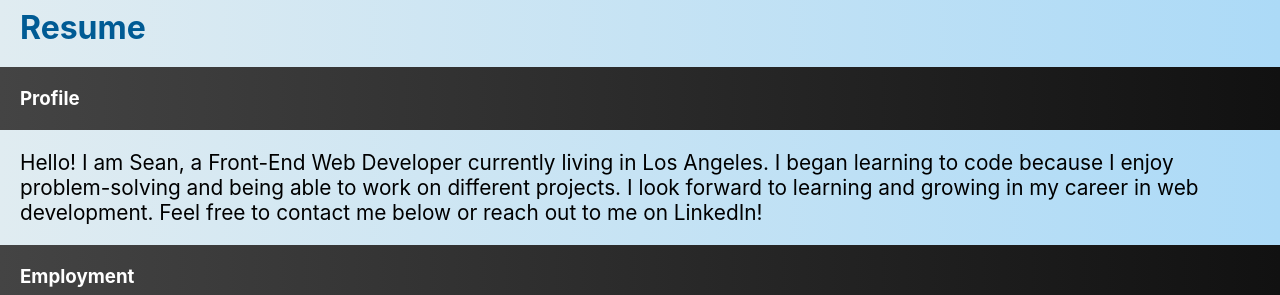
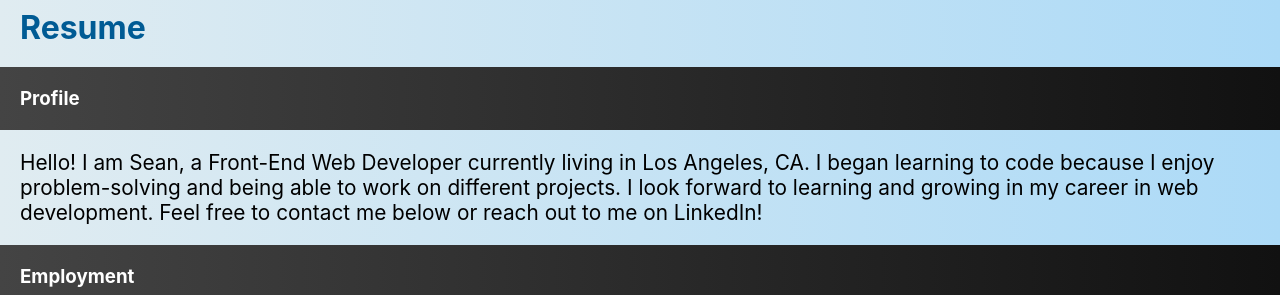
Before and after one commit to smburke1/Portfolio, a plain HTML site: page index.html in a window 1280 px wide. Shown: the part 1700-1995 px from the top of the page. Drawn offline with Linux system fonts and the light colour scheme.

Commit message:
Update index.html

```diff
--- a/index.html
+++ b/index.html
@@ -176,7 +176,7 @@
   <div class="resume" id="resume">
     <h2>Resume</h2>
     <h3>Profile</h3>
-    <p class="resume-div-1">Hello!  I am Sean, a Front-End Web Developer currently living in Los Angeles.  I began learning to code because I enjoy problem-solving and being able to work on different projects.  I look forward to learning and growing in my career in web development.  Feel free to contact me below or reach out to me on LinkedIn!</p>
+    <p class="resume-div-1">Hello!  I am Sean, a Front-End Web Developer currently living in Los Angeles, CA.  I began learning to code because I enjoy problem-solving and being able to work on different projects.  I look forward to learning and growing in my career in web development.  Feel free to contact me below or reach out to me on LinkedIn!</p>
     <h3>Employment</h3>
     <div class="resume-div-1">
       <h4>Freelance Web Developer & Designer, May 2021-Current</h4>
```
